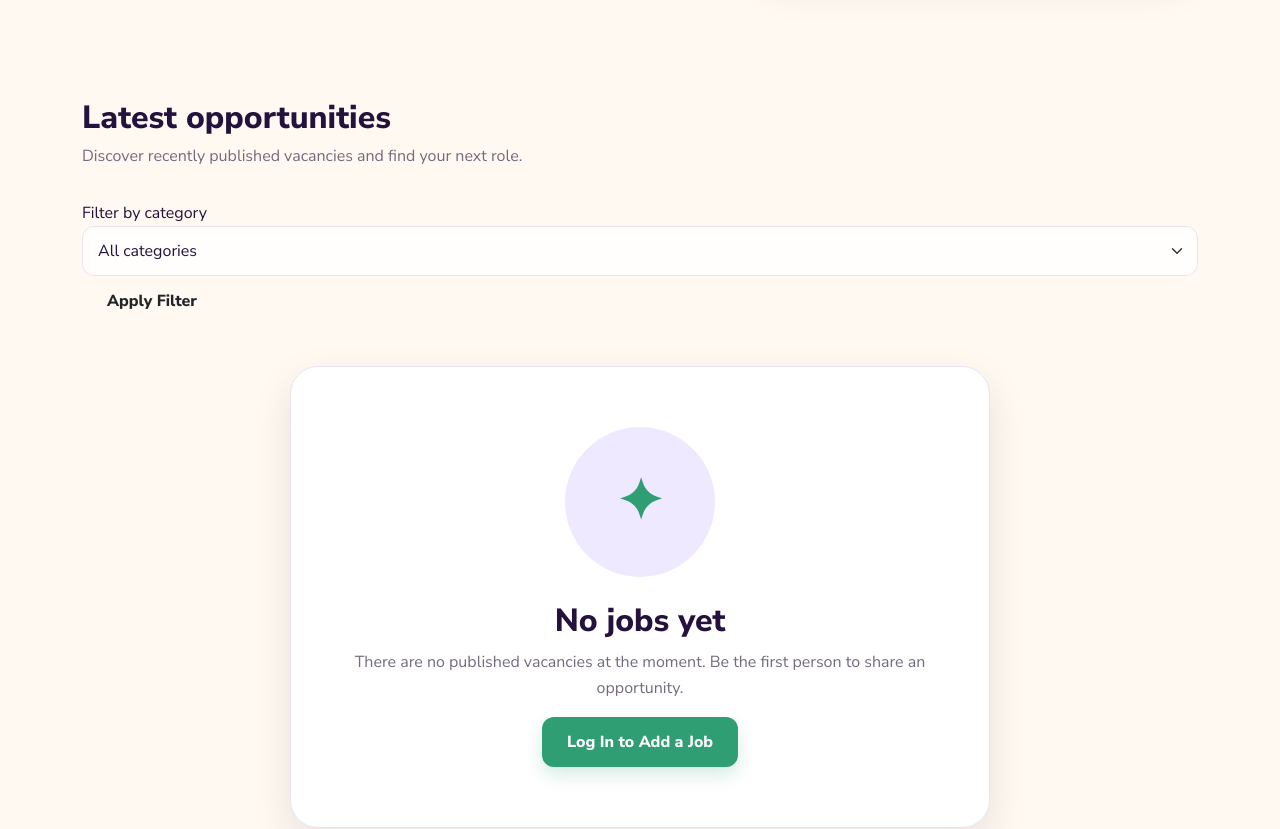
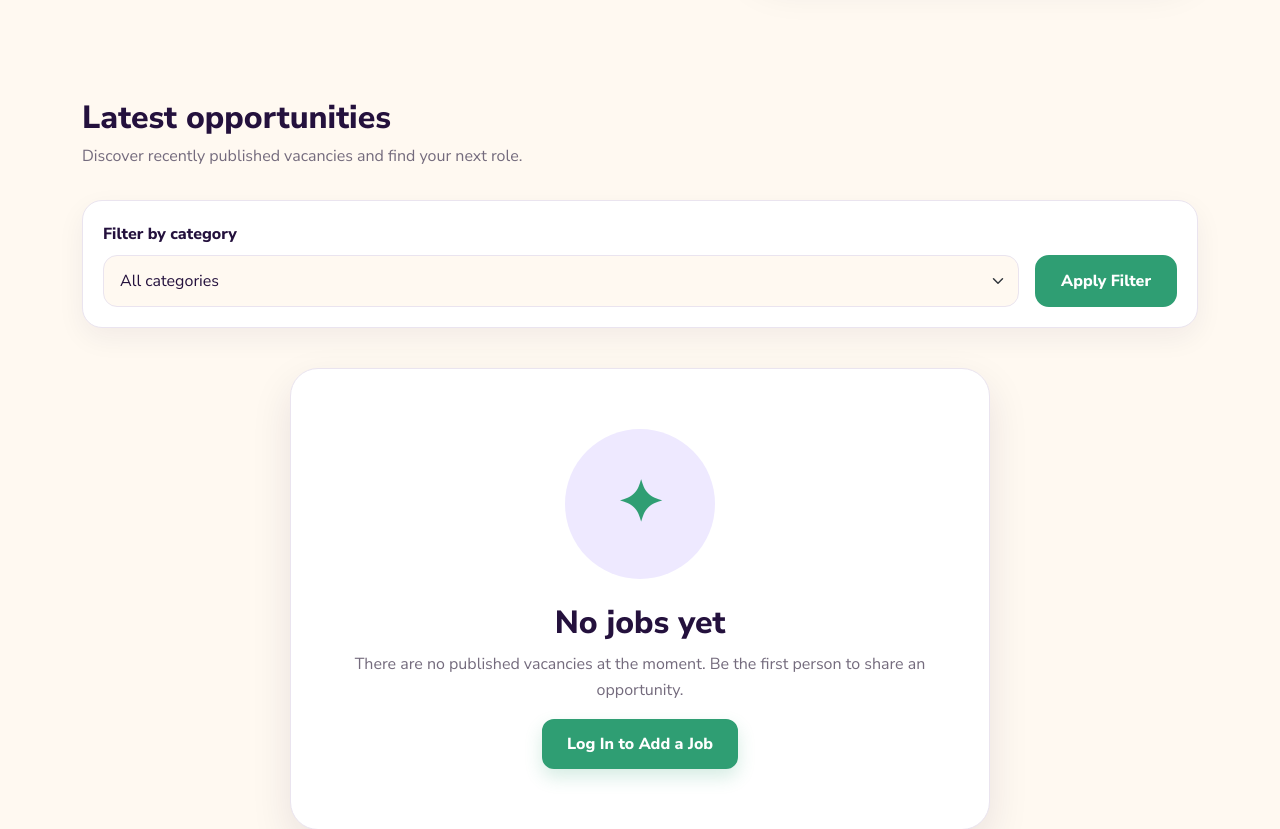
Before and after one commit to Maritashavdia/Final_Project_JobBoard, a Flask app: page / in a window 1280 px wide. Shown: the part 591-1420 px from the top of the page. Run offline with Flask 3, Linux system fonts and the light colour scheme; data that the repository does not hold is empty.

Commit message:
Update filter design

```diff
--- a/static/css/style.css
+++ b/static/css/style.css
@@ -1564,3 +1564,90 @@ textarea.form-control {
     width: 29px;
     height: 29px;
 }
+
+.job-filter-card {
+    margin: 1.75rem 0 2rem;
+    padding: 1.25rem;
+    background: #FFFFFF;
+    border: 1px solid #EAE4EF;
+    border-radius: 20px;
+    box-shadow: 0 10px 28px rgba(36, 17, 61, 0.06);
+}
+
+.job-filter-form {
+    display: flex;
+    align-items: flex-end;
+    gap: 1rem;
+}
+
+.filter-field {
+    flex: 1;
+}
+
+.filter-field label {
+    display: block;
+    margin-bottom: 0.5rem;
+    color: #24113D;
+    font-weight: 800;
+}
+
+.filter-field .form-select {
+    min-height: 52px;
+    padding-left: 1rem;
+    color: #24113D;
+    background-color: #FFF9F1;
+    border: 1px solid #EAE4EF;
+    border-radius: 14px;
+}
+
+.filter-field .form-select:focus {
+    border-color: #2F9E73;
+    box-shadow: 0 0 0 0.25rem rgba(47, 158, 115, 0.15);
+}
+
+.filter-button {
+    min-height: 52px;
+    padding: 0.75rem 1.5rem;
+    color: #FFFFFF;
+    background-color: #2F9E73;
+    border: 2px solid #2F9E73;
+    border-radius: 14px;
+    font-weight: 800;
+}
+
+.filter-button:hover,
+.filter-button:focus {
+    color: #FFFFFF;
+    background-color: #278461;
+    border-color: #278461;
+}
+
+.clear-filter-link {
+    min-height: 52px;
+    display: inline-flex;
+    align-items: center;
+    color: #2F9E73;
+    font-weight: 800;
+    text-decoration: none;
+}
+
+.clear-filter-link:hover {
+    color: #278461;
+    text-decoration: underline;
+}
+
+@media (max-width: 767px) {
+    .job-filter-form {
+        align-items: stretch;
+        flex-direction: column;
+    }
+
+    .filter-button {
+        width: 100%;
+    }
+
+    .clear-filter-link {
+        min-height: auto;
+        justify-content: center;
+    }
+}
```
